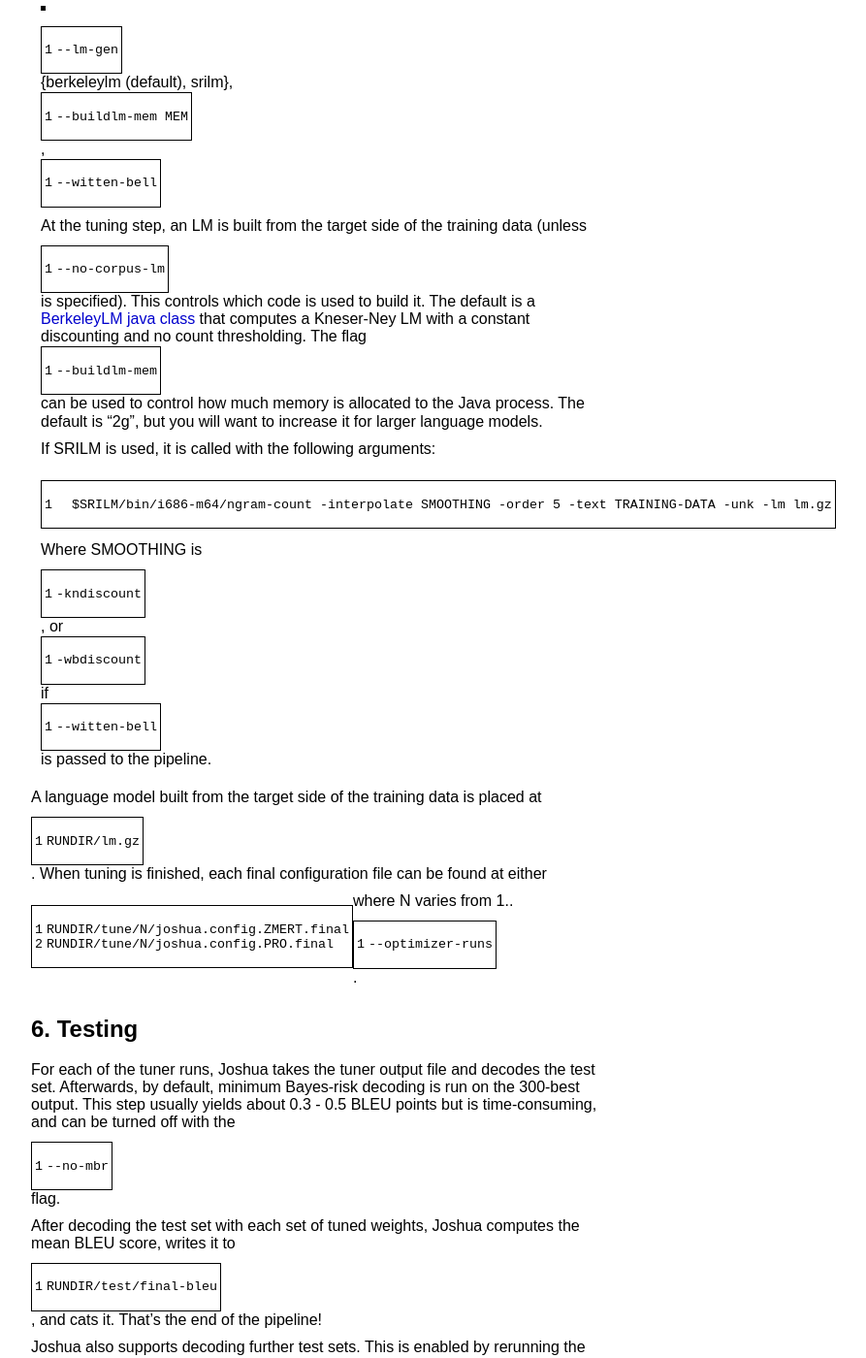
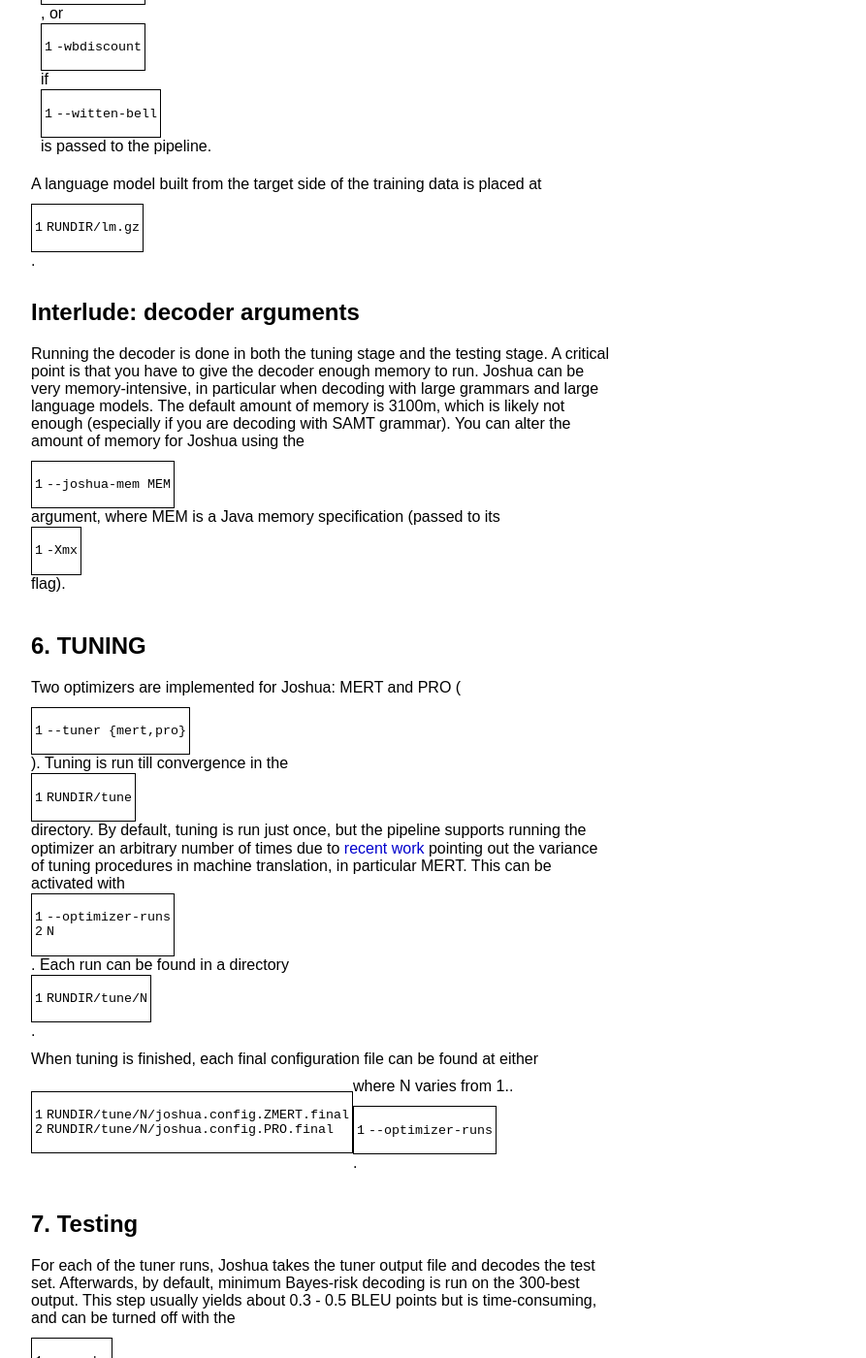
Before and after one commit to joshua-decoder/joshua-decoder.github.com, a Jekyll site: the page built from 4.0/pipeline.md, in a window 1280 px wide and 1400 px high, scrolled down 14711 px. Shown: the whole window at 97% size, without its empty margins (136-1029 px from the left). Built offline with Jekyll 4.4.1, drawn with Linux system fonts in a browser that asks for light colours; some of the changed text lies outside the part shown.

Commit message:
updated navigation links to work, separated out LM section

```diff
--- a/4.0/pipeline.md
+++ b/4.0/pipeline.md
@@ -189,6 +189,7 @@
 
 1. [Data preparation](#prep)
 1. [Alignment](#alignment)
+1. [Parsing](#parsing)
 1. [Grammar extraction](#tm)
 1. [Language model building](#lm)
 1. [Tuning](#tuning)
@@ -291,6 +292,7 @@
 
 We now discuss these steps in more detail.
 
+<a name="prep" />
 ## 1. DATA PREPARATION
 
 Data prepare involves doing the following to each of the training data (`--corpus`), tuning data
@@ -335,6 +337,7 @@
 
 The file "corpus.LANG" is a symbolic link to the last file in the chain.
 
+<a name="alignment" />
 ## 2. ALIGNMENT
 
 Alignments are between the parallel corpora at `RUNDIR/data/train/corpus.{SOURCE,TARGET}`.  To
@@ -374,6 +377,7 @@
 It is parallel to the training corpora.  There are many files in the `alignments/` subdirectory that
 contain the output of intermediate steps.
 
+<a name="parsing />
 ## 3. PARSING
 
 When SAMT grammars are being built (`--type samt`), the target side of the training data must be
@@ -393,6 +397,7 @@
 - `RUNDIR/data/train/corpus.parsed.en`: this is a leaf-lowercased version of the above file used for
   grammar extraction.
 
+<a name="tm" />
 ## 4. THRAX (grammar extraction)
 
 The grammar extraction step takes three pieces of data: (1) the source-language training corpus, (2)
@@ -436,23 +441,8 @@
 
 When the grammar is extracted, it is compressed and placed at `RUNDIR/grammar.gz`.
 
-## Interlude: decoder arguments
-
-Running the decoder is done in both the tuning stage and the testing stage.  A critical point is
-that you have to give the decoder enough memory to run.  Joshua can be very memory-intensive, in
-particular when decoding with large grammars and large language models.  The default amount of
-memory is 3100m, which is likely not enough (especially if you are decoding with SAMT grammar).  You
-can alter the amount of memory for Joshua using the `--joshua-mem MEM` argument, where MEM is a Java
-memory specification (passed to its `-Xmx` flag).
-
-## 5. TUNING
-
-Two optimizers are implemented for Joshua: MERT and PRO (`--tuner {mert,pro}`).  Tuning is run till
-convergence in the `RUNDIR/tune` directory.  By default, tuning is run just once, but the pipeline
-supports running the optimizer an arbitrary number of times due to
-[recent work](http://www.youtube.com/watch?v=BOa3XDkgf0Y) pointing out the variance of tuning
-procedures in machine translation, in particular MERT.  This can be activated with `--optimizer-runs
-N`.  Each run can be found in a directory `RUNDIR/tune/N`.
+<a name="lm" />
+## 5. Language model
 
 Before tuning can take place, a language model is needed.  A language model is always built from the
 target side of the training corpus unless `--no-corpus-lm` is specified.  In addition, you can
@@ -486,7 +476,29 @@
 
   Where SMOOTHING is `-kndiscount`, or `-wbdiscount` if `--witten-bell` is passed to the pipeline.
 
-A language model built from the target side of the training data is placed at `RUNDIR/lm.gz`.  When
+A language model built from the target side of the training data is placed at `RUNDIR/lm.gz`.
+
+
+## Interlude: decoder arguments
+
+Running the decoder is done in both the tuning stage and the testing stage.  A critical point is
+that you have to give the decoder enough memory to run.  Joshua can be very memory-intensive, in
+particular when decoding with large grammars and large language models.  The default amount of
+memory is 3100m, which is likely not enough (especially if you are decoding with SAMT grammar).  You
+can alter the amount of memory for Joshua using the `--joshua-mem MEM` argument, where MEM is a Java
+memory specification (passed to its `-Xmx` flag).
+
+<a name="tuning" />
+## 6. TUNING
+
+Two optimizers are implemented for Joshua: MERT and PRO (`--tuner {mert,pro}`).  Tuning is run till
+convergence in the `RUNDIR/tune` directory.  By default, tuning is run just once, but the pipeline
+supports running the optimizer an arbitrary number of times due to
+[recent work](http://www.youtube.com/watch?v=BOa3XDkgf0Y) pointing out the variance of tuning
+procedures in machine translation, in particular MERT.  This can be activated with `--optimizer-runs
+N`.  Each run can be found in a directory `RUNDIR/tune/N`.
+
+When
 tuning is finished, each final configuration file can be found at either
 
     RUNDIR/tune/N/joshua.config.ZMERT.final
@@ -494,7 +506,8 @@
 
 where N varies from 1..`--optimizer-runs`.
 
-## 6. Testing
+<a name="testing" />
+## 7. Testing
 
 For each of the tuner runs, Joshua takes the tuner output file and decodes the test set.
 Afterwards, by default, minimum Bayes-risk decoding is run on the 300-best output.  This step
```
